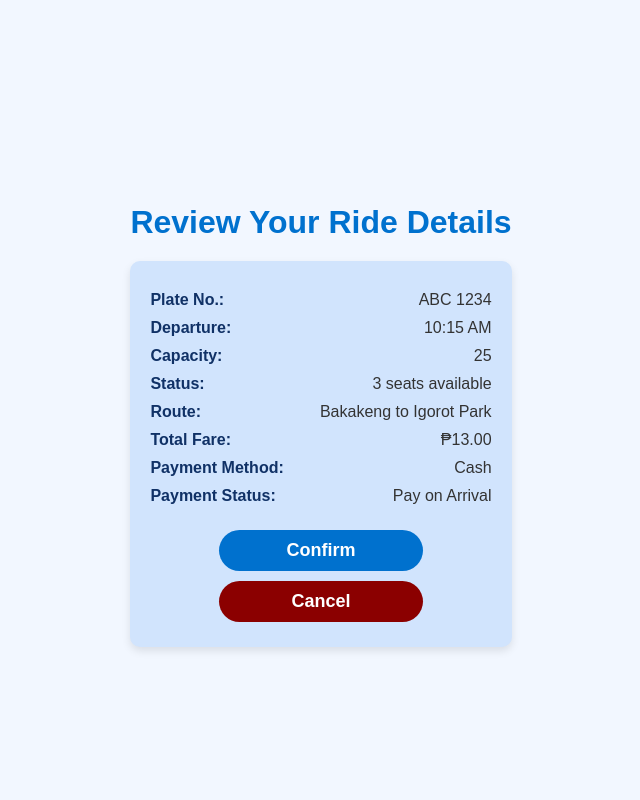
After one commit to jekkaii/GoGora, a PHP site: page /details.php in a window 1280 px wide. The commit adds this page. Shown: the whole page, without its empty margins (319-959 px from the left). Run offline with PHP 8.4, Linux system fonts and the light colour scheme.

Commit message:
Ride details and Confirmation (After booking)

```diff
--- /dev/null
+++ b/passenger/details.php
@@ -0,0 +1,45 @@
+<!DOCTYPE html>
+<html lang="en">
+<head>
+    <meta charset="UTF-8">
+    <meta name="viewport" content="width=device-width, initial-scale=1.0">
+    <title>Booking Details</title>
+    <link rel="stylesheet" href="styles.css">
+</head>
+<body id="details-bod">
+    <div class="details-cont">
+        <h1>Review Your Ride Details</h1>
+        <div class="ride-details">
+            <div class="detail-item">
+                <span class="label">Plate No.:</span> <span class="value">ABC 1234</span>
+            </div>
+            <div class="detail-item">
+                <span class="label">Departure:</span> <span class="value">10:15 AM</span>
+            </div>
+            <div class="detail-item">
+                <span class="label">Capacity:</span> <span class="value">25</span>
+            </div>
+            <div class="detail-item">
+                <span class="label">Status:</span> <span class="value">3 seats available</span>
+            </div>
+            <div class="detail-item">
+                <span class="label">Route:</span> <span class="value">Bakakeng to Igorot Park</span>
+            </div>
+            <div class="detail-item">
+                <span class="label">Total Fare:</span> <span class="value">₱13.00</span>
+            </div>
+            <div class="detail-item">
+                <span class="label">Payment Method:</span> <span class="value">Cash</span>
+            </div>
+            <div class="detail-item">
+                <span class="label">Payment Status:</span> <span class="value">Pay on Arrival</span>
+            </div>
+
+            <div class="button-section">
+                <button class="confirm-btn">Confirm</button>
+                <button class="cancel-btn">Cancel</button>
+            </div>
+        </div>
+    </div>
+</body>
+</html>
--- a/passenger/styles.css
+++ b/passenger/styles.css
@@ -281,3 +281,125 @@ h2 {
 .book-btn:hover {
     background-color: #77ABE2;
 }
+
+/* Booking Details */
+#details-bod {
+    margin: 0;
+    padding: 0;
+    box-sizing: border-box;
+    font-family: 'Poppins', sans-serif;
+    flex-direction: column;
+    align-items: center;
+    background: #F2F7FF;
+    height: 100vh;
+    padding-top: 70px;
+}
+
+.details-cont h1 {
+    color: #0071CE;
+}
+
+.ride-details {
+    background-color: #d1e4fd;
+    border-radius: 10px;
+    padding: 20px;
+    box-shadow: 0 4px 8px rgba(0, 0, 0, 0.1);
+    max-width: 400px;
+    margin: 20px auto;
+}
+
+h2 {
+    text-align: center;
+    color: #007BFF;
+}
+
+.detail-item {
+    display: flex;
+    justify-content: space-between;
+    margin: 10px 0;
+    font-size: 16px;
+}
+
+.label {
+    color: #103166;
+    font-weight: bold;
+}
+
+.value {
+    color: #333;
+}
+
+.button-section {
+    display: flex;
+    flex-direction: column;
+    align-items: center;
+    margin-top: 20px;
+}
+
+.confirm-btn,
+.cancel-btn {
+    padding: 10px 15px;
+    border: none;
+    border-radius: 30px;
+    cursor: pointer;
+    font-weight: bold;
+    margin: 5px 0;
+    width: 60%;
+}
+
+.confirm-btn {
+    background-color: #0071CE;
+    color: white;
+    font-size: 18px;
+}
+
+.confirm-btn:hover {
+    background-color: #3f89d9;
+}
+
+.cancel-btn {
+    background-color: #8B0000;
+    color: white;
+    font-size: 18px;
+}
+
+.cancel-btn:hover {
+    background-color: #D60000;
+}
+
+/* Confirmation */
+#confirm-bod {
+    margin: 0;
+    padding: 0;
+    box-sizing: border-box;
+    font-family: 'Poppins', sans-serif;
+    flex-direction: column;
+    align-items: center;
+    background: #F2F7FF;
+    height: 100vh;
+    padding-top: 70px;
+}
+
+.confirm-cont {
+    text-align: center;
+    padding: 20px;
+    border-radius: 10px;
+    background: rgba(255, 255, 255, 0.9);
+    box-shadow: 0 4px 10px rgba(0, 0, 0, 0.1);
+}
+
+
+.confirm-cont h1 {
+    color: #0071CE;
+}
+
+.confirm-cont p {
+    font-weight: bold;
+}
+
+.confirm-cont img {
+    display: block;
+    margin: 20px auto;
+    max-width: 70px;
+    height: auto;
+}
```
Also changed, not shown: passenger/confirmation.php (added, +49 -0 lines), passenger/assets/cancel.png (added), passenger/assets/confirm.png (added).
